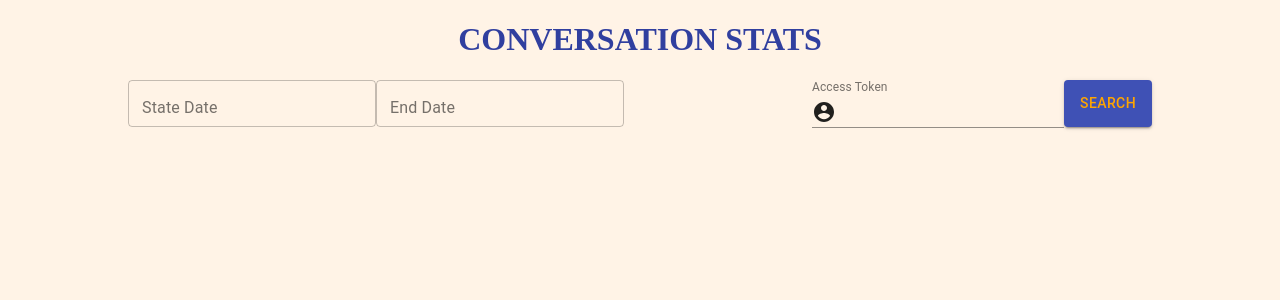
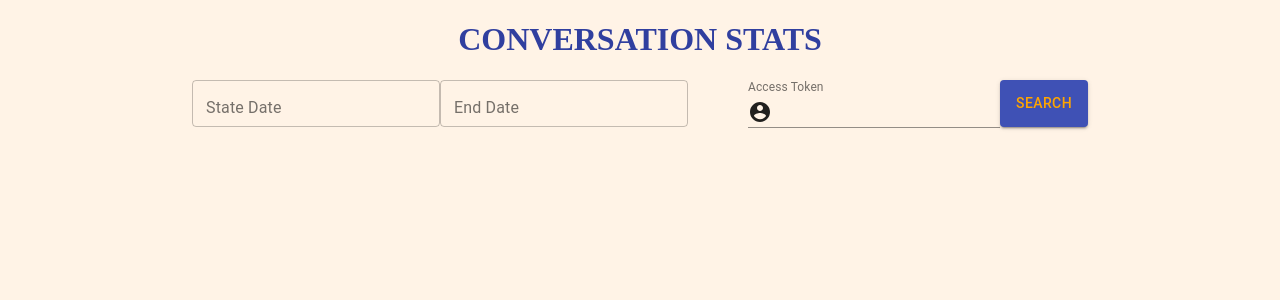
Before and after one commit to ndkv9/conversation-stats, a React (Create React App) app: page / in a window 1280 px wide. Shown: the top 300 px of the page. Built offline with nearby package versions, Linux system fonts and the light colour scheme; a web font is replaced by a local one.

Commit message:
add inputs placeholders

```diff
--- a/src/components/InputForm.js
+++ b/src/components/InputForm.js
@@ -11,6 +11,7 @@ const InputForm = props => {
 					id='start-date'
 					label='State Date'
 					variant='outlined'
+					placeholder='YYYY-MM-DD'
 					value={props.startDate}
 					onChange={props.changeStartDate}
 				/>
@@ -19,6 +20,7 @@ const InputForm = props => {
 					id='end-date'
 					label='End Date'
 					variant='outlined'
+					placeholder='YYYY-MM-DD'
 					value={props.endDate}
 					onChange={props.changeEndDate}
 				/>
--- a/src/index.css
+++ b/src/index.css
@@ -2,7 +2,7 @@
 
 body {
 	font-family: B612;
-	margin: 0 10%;
+	margin: 0 15%;
 	background-color: #fff3e6;
 }
 
```
Also changed, not shown: 1 other file (tests, documents, lock files or other folders).
